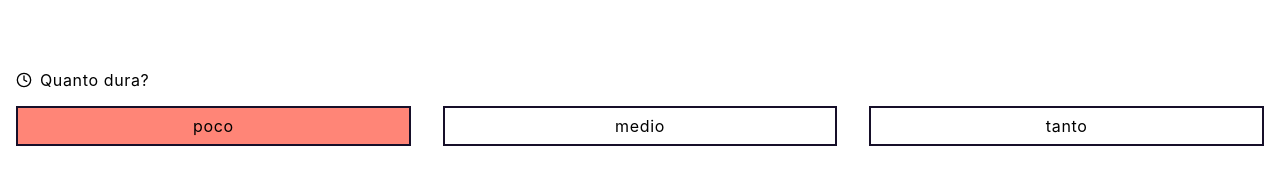
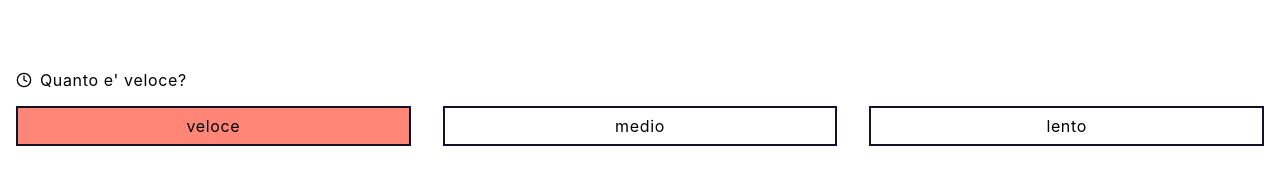
Before and after one commit to MarcoMaz/renato-do-list, a React (Create React App) app: page /add-edit in a window 1280 px wide. Shown: the part 351-545 px from the top of the page. Built offline with nearby package versions, Linux system fonts and the light colour scheme.

Commit message:
fix( copyText ): fix label bug

```diff
--- a/src/assets/copyText.js
+++ b/src/assets/copyText.js
@@ -20,13 +20,13 @@ const copyText = {
   toastLabel: 'Hai rimosso una task',
   speed: {
     headline: {
-      headlineLabel: 'Quanto dura?',
+      headlineLabel: "Quanto e' veloce?",
     },
     name: 'speed option',
     options: [
       {
         id: 1,
-        label: 'poco',
+        label: 'veloce',
       },
       {
         id: 2,
@@ -34,7 +34,7 @@ const copyText = {
       },
       {
         id: 3,
-        label: 'tanto',
+        label: 'lento',
       },
     ],
   },
```
